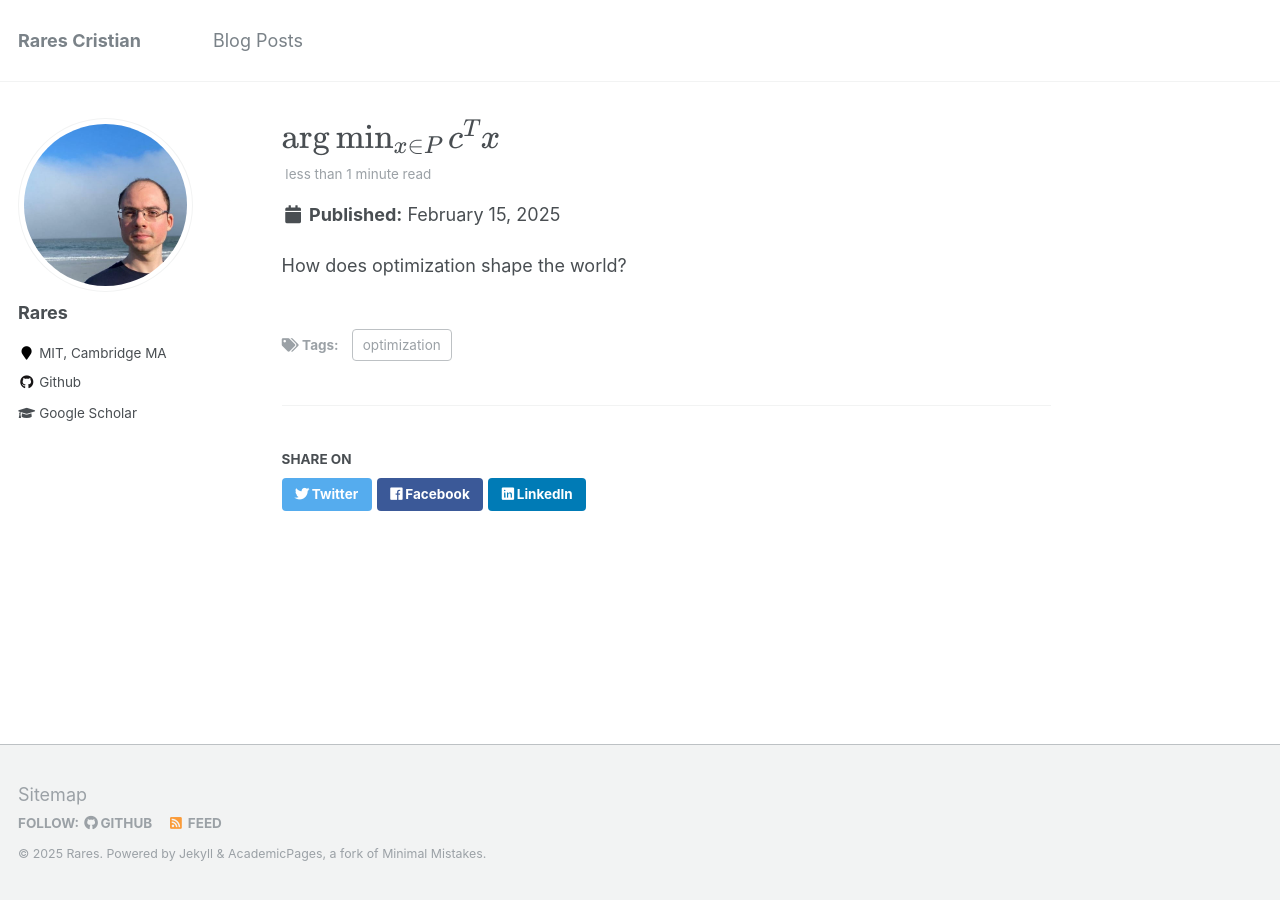
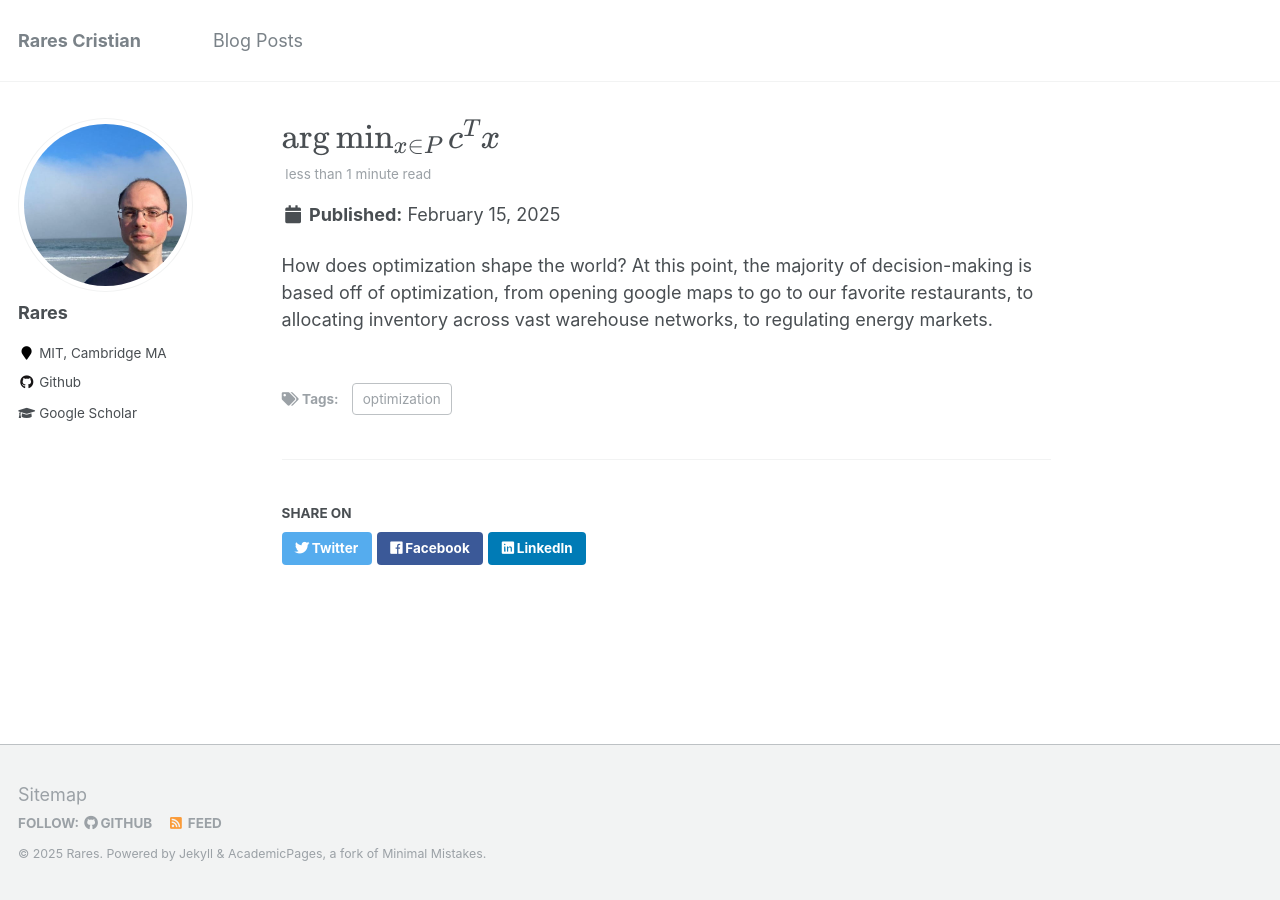
Before and after one commit to RaresC21/RaresC21.github.io, a Jekyll site: the page built from _posts/2025-02-15-optimization-intro.md, in a window 1280 px wide. Built offline with Jekyll 4.4.1, drawn with Linux system fonts in a browser that asks for light colours; formulas are drawn with MathJax 3.

Commit message:
Update 2025-02-15-optimization-intro.md

```diff
--- a/_posts/2025-02-15-optimization-intro.md
+++ b/_posts/2025-02-15-optimization-intro.md
@@ -6,4 +6,4 @@ tags:
   - optimization
 ---
 
-How does optimization shape the world?
+How does optimization shape the world? At this point, the majority of decision-making is based off of optimization, from opening google maps to go to our favorite restaurants, to allocating inventory across vast warehouse networks, to regulating energy markets.
```
